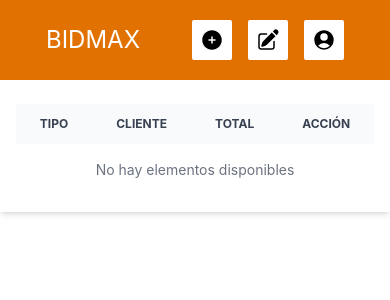
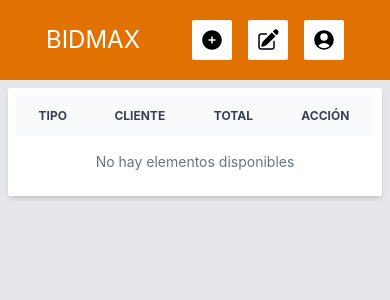
Before and after one commit to jdg24g/ticket, a Django app: page / in a window 390 px wide. Shown: the top 300 px of the page. Run offline with Django 5.2, Linux system fonts and the light colour scheme; data that the repository does not hold is empty; some libraries are stand-ins or nearby versions.

Commit message:
Refine table and base template styling for improved dark mode and responsiveness

```diff
--- a/a_pagina/templates/base.html
+++ b/a_pagina/templates/base.html
@@ -10,7 +10,7 @@
     <meta name="theme-color" content="#fe9a00" />
     <title>{{ title }}</title>
   </head>
-  <body>
+  <body class="bg-gray-200 dark:bg-gray-600">
     {% block header %}{% endblock header %}
     {% block content %}{% endblock content %}
     {% block footer %}{% endblock footer %}
--- a/a_pagina/templates/includes/table.html
+++ b/a_pagina/templates/includes/table.html
@@ -1,21 +1,21 @@
 {% load humanize %}
-<div class="flex flex-1 m-2 justify-center items-center">
+<div class="m-2 container-sm">
 
 
-<div class="relative  shadow-md sm:rounded-lg p-4">
+<div class="relative  shadow-md sm:rounded-lg p-2 rounded-sm bg-white dark:bg-gray-800">
     <table class="w-full text-sm text-center rtl:text-right text-gray-500 dark:text-gray-400">
         <thead class="text-xs text-gray-700 uppercase bg-gray-50 dark:bg-gray-700 dark:text-gray-400">
             <tr>
-                <th scope="col" class="px-6 py-3">
+                <th scope="col" class="px-4 py-3">
                     Tipo
                 </th>
-                <th scope="col" class="px-6 py-3">
+                <th scope="col" class="px-4 py-3">
                     Cliente
                 </th>
-                <th scope="col" class="px-6 py-3">
+                <th scope="col" class="px-4 py-3">
                     Total
                 </th>
-                <th scope="col" class="px-6 py-3">
+                <th scope="col" class="px-4 py-3">
                     Acción
                 </th>
             </tr>
@@ -24,22 +24,22 @@
             {% if items %}
                 {% for item in items %}
                 <tr class="bg-white border-b dark:bg-gray-800 dark:border-gray-700 border-gray-200 hover:bg-gray-50 dark:hover:bg-gray-600">
-                    <th scope="row" class="px-6 py-4 font-medium text-gray-900 whitespace-nowrap dark:text-white">
+                    <th scope="row" class="px-4 py-4 font-medium text-gray-900 whitespace-nowrap dark:text-white">
                         {{ item.tipo }}
                     </th>
                     {% if item.mesa %}
-                    <td class="px-6 py-4">
+                    <td class="px-4 py-4">
                         MESA: {{ item.mesa }}
                     </td>
                     {% else %}
-                    <td class="px-6 py-4">
+                    <td class="px-4 py-4">
                         {{ item.cliente }}
                     </td>
                     {% endif %}
-                    <td class="px-6 py-4">
+                    <td class="px-4 py-4">
                         Gs. {{ item.get_total|intcomma }}
                     </td>
-                    <td class="px-6 py-4">
+                    <td class="px-4 py-4">
                         <a href="{% url 'detalle_ticket' item.id %}" target="_blank" class="font-medium text-blue-600 dark:text-blue-500 hover:underline me-2">
                             <i class="fa-solid fa-eye"></i>
                         </a>
```
